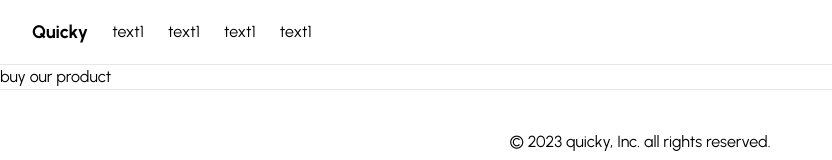
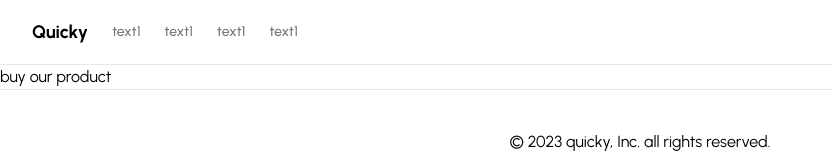
Before and after one commit to joffreynk/ecommerce-frontend, a Next.js app: page / in a window 1280 px wide. Shown: the top 160 px of the page, without its empty margins (0-832 px from the left). Built offline with nearby package versions, Linux system fonts and the light colour scheme.

Commit message:
create types

```diff
--- a/components/MainaNav.tsx
+++ b/components/MainaNav.tsx
@@ -30,6 +30,7 @@ const MainaNav = ({data}: {data: MainNavProps}) => {
           <Link
           key={route.href}
           href={route.href}
+          className={`text-sm font-medium transition-colors hover:black ${route.active? " text-black ": " text-neutral-500"}`}
           >
             {route.label}
           </Link>
```
Also changed, not shown: ypes.ts (added, +11 -0 lines).
